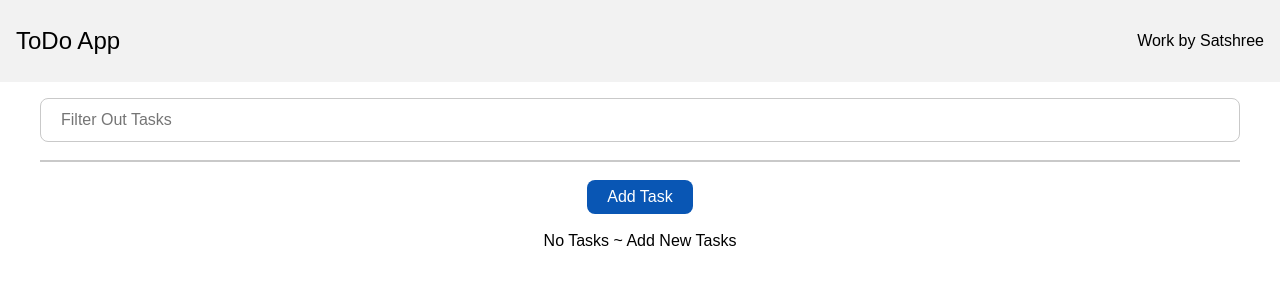
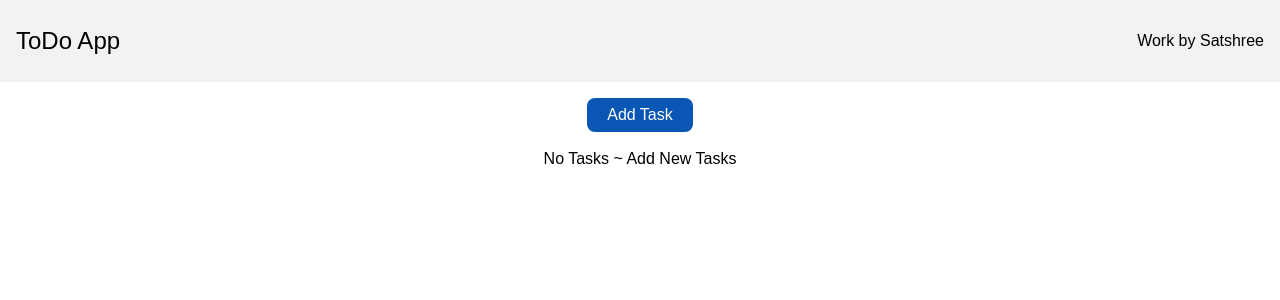
Before and after one commit to yogeshtakeo/BFS_45_Repositary, a React (Vite) app: page / in a window 1280 px wide. Shown: the top 300 px of the page. Built offline with nearby package versions, Linux system fonts and the light colour scheme.

Commit message:
update list and form css

```diff
--- a/src/components/TaskForm/TaskForm.jsx
+++ b/src/components/TaskForm/TaskForm.jsx
@@ -82,10 +82,10 @@ function TaskForm(props) {
 
   return (
     <div>
-      <div className={style.title}>
+      <div className={`center ${style.title}`}>
         {addMode ? "Add New Task" : `Edit ${title}`}
       </div>
-      <form onSubmit={submitForm}>
+      <form className={style.form} onSubmit={submitForm}>
         <label>Task ID</label>
         <p className={style.id}>{task.id}</p>
         <br />
--- a/src/components/TaskForm/form.module.css
+++ b/src/components/TaskForm/form.module.css
@@ -1,4 +1,13 @@
 .form {
+  border: 0.8px solid #c9c9c9;
+  border-radius: 8px;
+
+  padding: 2rem;
+
+  margin-left: auto;
+  margin-right: auto;
+
+  width: 550px;
 }
 
 .title {
--- a/src/components/TaskList/TaskList.jsx
+++ b/src/components/TaskList/TaskList.jsx
@@ -5,24 +5,12 @@ import style from "./list.module.css";
 
 function TaskList(props) {
   const [taskList, updateList] = useState(props.todoLists);
-  const [search, setSearch] = useState("");
 
   // UPDATE LIST ON PROPS CHANGE
   useEffect(() => updateList(props.todoLists), [props.todoLists]);
 
   return (
     <div>
-      <div>
-        <input
-          className="input-control"
-          placeholder="Filter Out Tasks"
-          value={search}
-          onChange={(e) => setSearch(e.target.value)}
-        />
-      </div>
-      <br />
-      <hr />
-      <br />
       <div className="center">
         <Link
           to="/form"
--- a/src/components/TaskList/list.module.css
+++ b/src/components/TaskList/list.module.css
@@ -1,17 +1,22 @@
 .list {
   display: block;
+
+  width: 550px;
+
   border: 0.8px solid #c9c9c9;
   border-radius: 8px;
 
   padding: 1.5rem 2rem;
   margin-bottom: 0.5rem;
+  margin-left: auto;
+  margin-right: auto;
 
   text-decoration: none;
 
-  /* transition: background-color 0.3s linear;
-  -ms-transition: background-color 0.3s linear;
-  -moz-transition: background-color 0.3s linear;
-  -webkit-transition: background-color 0.3s linear; */
+  transition: background-color 0.1s linear;
+  -ms-transition: background-color 0.1s linear;
+  -moz-transition: background-color 0.1s linear;
+  -webkit-transition: background-color 0.1s linear;
 }
 
 .completed {
@@ -26,10 +31,10 @@
   cursor: pointer;
   background-color: #c9c9c9;
 
-  /* transition: background-color 0.3s linear;
-  -ms-transition: background-color 0.3s linear;
-  -moz-transition: background-color 0.3s linear;
-  -webkit-transition: background-color 0.3s linear; */
+  transition: background-color 0.1s linear;
+  -ms-transition: background-color 0.1s linear;
+  -moz-transition: background-color 0.1s linear;
+  -webkit-transition: background-color 0.1s linear;
 }
 
 .action-btn {
```
